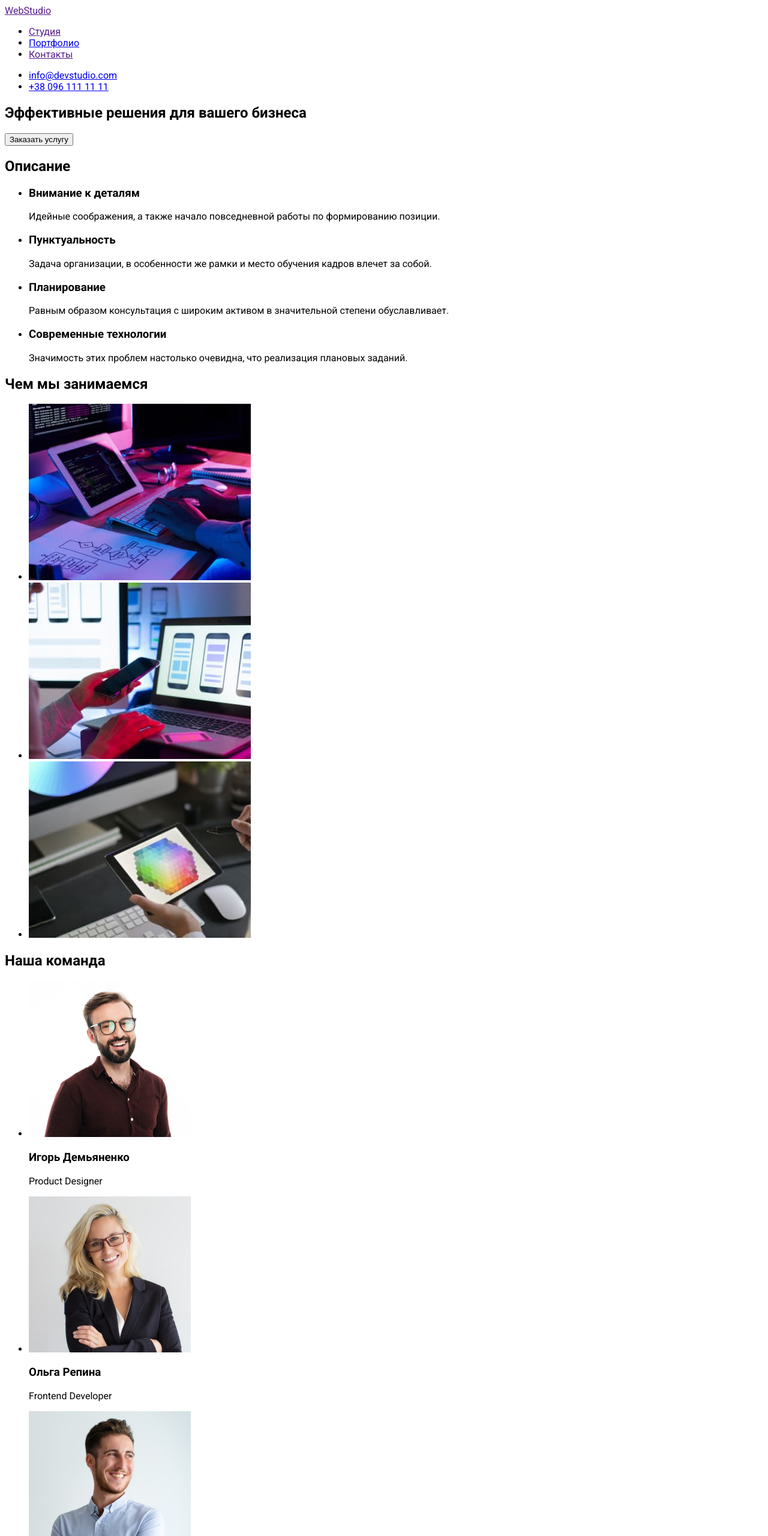
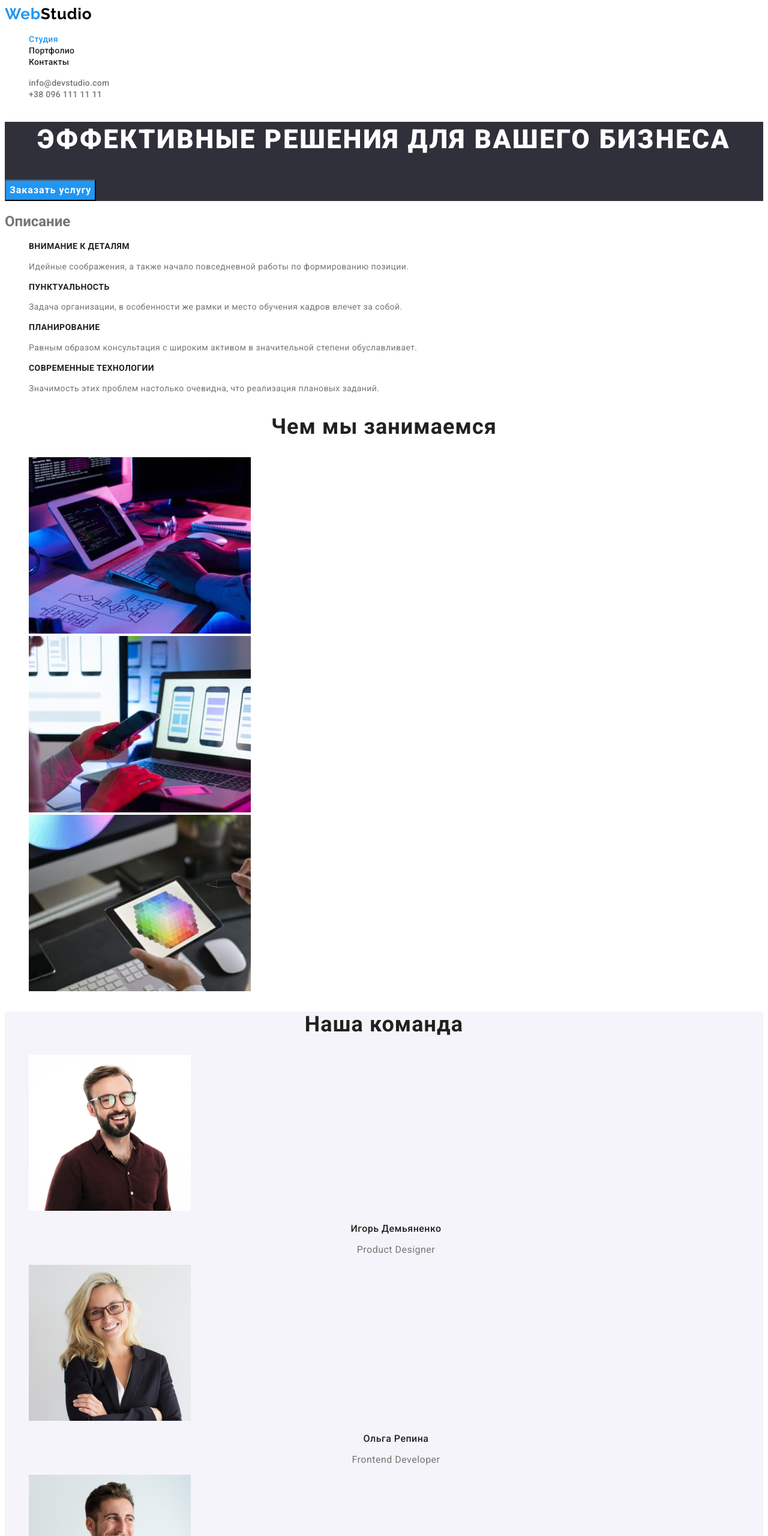
Before and after one commit to kostiantynkuzin/goit-markup-hw-02, a plain HTML site: page index.html in a window 1280 px wide. Shown: the top 2560 px of the page at 60% size. Drawn offline with Linux system fonts and the light colour scheme.

Commit message:
scc-1-finish

```diff
--- a/css/styles.css
+++ b/css/styles.css
@@ -1,3 +1,155 @@
+:root {
+  --title-color: #212121;
+  --accent-color: #2196f3;
+}
+
 body {
   font-family: "Roboto", sans-serif;
+  color: #757575;
 }
+.link {
+  text-decoration: none;
+}
+.link:hover,
+.link:focus {
+  color: var(--accent-color);
+}
+.list {
+  list-style: none;
+}
+.item {
+  font-family: inherit;
+  font-weight: 400;
+  font-style: normal;
+  font-size: 14px;
+  line-height: 1.71;
+  letter-spacing: 0.03em;
+}
+
+/* ..................................................header................................................ */
+.header-logo {
+  font-family: "Raleway";
+  font-weight: 700;
+  font-size: 26px;
+  line-height: 1.2;
+  letter-spacing: 0.03em;
+  color: var(--accent-color);
+}
+.header-link {
+  font-family: inherit;
+  font-weight: 500;
+  font-size: 14px;
+  line-height: 1.14;
+  letter-spacing: 0.02em;
+  color: #212121;
+}
+.header-link.current {
+  color: var(--accent-color);
+}
+.header-logo-link-second {
+  color: #000000;
+}
+.header-mail,
+.header-tel {
+  font-weight: 500;
+  font-size: 14px;
+  line-height: 1.14;
+  letter-spacing: 0.02em;
+  color: #757575;
+}
+/*................................................ hero.................................................... */
+.hero {
+  background: #2f303a;
+}
+
+.hero-title {
+  font-weight: 900;
+  font-size: 44px;
+  line-height: 1.36;
+  text-align: center;
+  letter-spacing: 0.06em;
+  text-transform: uppercase;
+  color: #ffffff;
+}
+.hero-button {
+  font-family: inherit;
+  font-weight: 700;
+  font-size: 16px;
+  line-height: 1.86;
+  display: flex;
+  align-items: center;
+  text-align: center;
+  letter-spacing: 0.06em;
+  color: #ffffff;
+  background: #2196f3;
+  cursor: pointer;
+}
+
+.description-title {
+  font-weight: 700;
+  font-size: 14px;
+  line-height: 1.14;
+  letter-spacing: 0.03em;
+  text-transform: uppercase;
+  color: var(--title-color);
+}
+/* ..............................................description............................................... */
+.description-text {
+  font-weight: 400;
+  font-size: 14px;
+  line-height: 1.71;
+  letter-spacing: 0.03em;
+  color: #757575;
+}
+/* ..............................................examples.................................................. */
+.examples-title,
+.team-main-title {
+  font-weight: 700;
+  font-size: 36px;
+  line-height: 1.17;
+  text-align: center;
+  letter-spacing: 0.03em;
+  color: var(--title-color);
+}
+/* ..............................................team...................................................... */
+.team {
+  background: #f5f4fa;
+}
+.team-title {
+  font-weight: 500;
+  font-size: 16px;
+  line-height: 1.19;
+  text-align: center;
+  letter-spacing: 0.03em;
+  color: #212121;
+}
+.team-text {
+  font-weight: 400;
+  font-size: 16px;
+  line-height: 1.19;
+  text-align: center;
+  letter-spacing: 0.03em;
+  color: #757575;
+}
+/* ...............................................footer................................................... */
+.footer {
+  background-color: #2f303a;
+}
+.footer-link {
+  color: #ffffff;
+}
+.footer-tel,
+.footer-mail {
+  color: rgba(255, 255, 255, 0.6);
+}
+.footer-logo {
+  font-family: "Raleway";
+  font-weight: 700;
+  font-size: 26px;
+  line-height: 1.2;
+  letter-spacing: 0.03em;
+  color: var(--accent-color);
+}
+.footer-logo-link-second {
+  color: #ffffff;
+}
--- a/index.html
+++ b/index.html
@@ -16,25 +16,31 @@
   <body>
     <header class="header">
       <nav class="header-navigation">
-        <a href="" class="logo">WebStudio</a>
-        <ul class="header-list">
-          <li class="header-item"><a href="" class="header-link">Студия</a></li>
+        <a href="" class="header-logo link"
+          >Web<span class="header-logo-link-second">Studio</span></a
+        >
+        <ul class="header-list list">
           <li class="header-item">
-            <a href="./portfolio.html" class="header-link">Портфолио</a>
+            <a href="" class="header-link link current">Студия</a>
           </li>
           <li class="header-item">
-            <a href="" class="header-link">Контакты</a>
+            <a href="./portfolio.html" class="header-link link">Портфолио</a>
+          </li>
+          <li class="header-item">
+            <a href="" class="header-link link">Контакты</a>
           </li>
         </ul>
       </nav>
-      <ul class="header-list">
+      <ul class="header-list list">
         <li class="header-item">
-          <a class="header-mail" href="mailto:info@devstudio.com"
+          <a class="header-mail link" href="mailto:info@devstudio.com"
             >info@devstudio.com</a
           >
         </li>
         <li>
-          <a class="header-tel" href="tel:+380961111111">+38 096 111 11 11</a>
+          <a class="header-tel link" href="tel:+380961111111"
+            >+38 096 111 11 11</a
+          >
         </li>
       </ul>
     </header>
@@ -45,31 +51,31 @@
       </section>
       <section class="description">
         <h2 class="description-main-title">Описание</h2>
-        <ul class="description-list">
+        <ul class="description-list list">
           <li class="description-item">
-            <h3 class="description-first-title">Внимание к деталям</h3>
-            <p class="description-first-text">
+            <h3 class="description-title">Внимание к деталям</h3>
+            <p class="description-text">
               Идейные соображения, а также начало повседневной работы по
               формированию позиции.
             </p>
           </li>
           <li class="description-item">
-            <h3 class="description-second-title">Пунктуальность</h3>
-            <p class="description-second-text">
+            <h3 class="description-title">Пунктуальность</h3>
+            <p class="description-text">
               Задача организации, в особенности же рамки и место обучения кадров
               влечет за собой.
             </p>
           </li>
           <li class="description-item">
-            <h3 class="description-third-title">Планирование</h3>
-            <p class="description-third-text">
+            <h3 class="description-title">Планирование</h3>
+            <p class="description-text">
               Равным образом консультация с широким активом в значительной
               степени обуславливает.
             </p>
           </li>
           <li class="description-item">
-            <h3 class="description-fourth-title">Современные технологии</h3>
-            <p class="description-fourth-text">
+            <h3 class="description-title">Современные технологии</h3>
+            <p class="description-text">
               Значимость этих проблем настолько очевидна, что реализация
               плановых заданий.
             </p>
@@ -78,7 +84,7 @@
       </section>
       <section class="examples">
         <h2 class="examples-title">Чем мы занимаемся</h2>
-        <ul class="examples-list">
+        <ul class="examples-list list">
           <li class="examples-item">
             <img
               class="examples-first-picture"
@@ -110,61 +116,63 @@
       </section>
       <section class="team">
         <h2 class="team-main-title">Наша команда</h2>
-        <ul class="team-list">
+        <ul class="team-list list">
           <li class="team-item">
             <img
-              class="team-first-picture"
+              class="team-picture"
               src="./images/photo1.jpg"
               alt="Игорь Демьяненко"
               width="270"
               height="260"
             />
-            <h3 class="team-first-title">Игорь Демьяненко</h3>
-            <p class="team-first-text">Product Designer</p>
+            <h3 class="team-title">Игорь Демьяненко</h3>
+            <p class="team-text">Product Designer</p>
           </li>
           <li class="team-item">
             <img
-              class="team-second-picture"
+              class="team-picture"
               src="./images/photo2.jpg"
               alt="Ольга Репина"
               width="270"
               height="260"
             />
-            <h3 class="team-second-title">Ольга Репина</h3>
-            <p class="team-second-text">Frontend Developer</p>
+            <h3 class="team-title">Ольга Репина</h3>
+            <p class="team-text">Frontend Developer</p>
           </li>
           <li class="team-item">
             <img
-              class="team-third-picture"
+              class="team-picture"
               src="./images/photo3.jpg"
               alt="Николай Тарасов"
               width="270"
               height="260"
             />
-            <h3 class="team-third-title">Николай Тарасов</h3>
-            <p class="team-third-text">Marketing</p>
+            <h3 class="team-title">Николай Тарасов</h3>
+            <p class="team-text">Marketing</p>
           </li>
           <li class="team-item">
             <img
-              class="team-fourth-picture"
+              class="team-picture"
               src="./images/photo4.jpg"
               alt="Михаил Ермаков"
               width="270"
               height="260"
             />
-            <h3 class="team-fourth-title">Михаил Ермаков</h3>
-            <p class="team-fourth-text">UI Designer</p>
+            <h3 class="team-title">Михаил Ермаков</h3>
+            <p class="team-text">UI Designer</p>
           </li>
         </ul>
       </section>
     </main>
     <footer class="footer">
-      <a href="" class="logo">WebStudio</a>
+      <a href="" class="footer-logo link"
+        >Web<span class="footer-logo-link-second">Studio</span></a
+      >
       <address class="footer-adress">
-        <ul class="footer-list">
-          <li class="footer-item">
+        <ul class="footer-list list">
+          <li class="footer-item item">
             <a
-              class="footer-link"
+              class="footer-link link"
               href="https://goo.gl/maps/xiwfKXUequ1vyFDw5"
               target="blank"
               rel="noopener, noindex, nofollow "
@@ -172,13 +180,15 @@
               г. Киев, пр-т Леси Украинки, 26</a
             >
           </li>
-          <li class="footer-item">
-            <a class="footer-mail" href="mailto:info@example.com"
+          <li class="footer-item item">
+            <a class="footer-mail link" href="mailto:info@example.com"
               >info@example.com</a
             >
           </li>
-          <li class="footer-item">
-            <a class="footer-tel" href="tel:+380991111111">+38 099 111 11 11</a>
+          <li class="footer-item item">
+            <a class="footer-tel link" href="tel:+380991111111"
+              >+38 099 111 11 11</a
+            >
           </li>
         </ul>
       </address>
```
